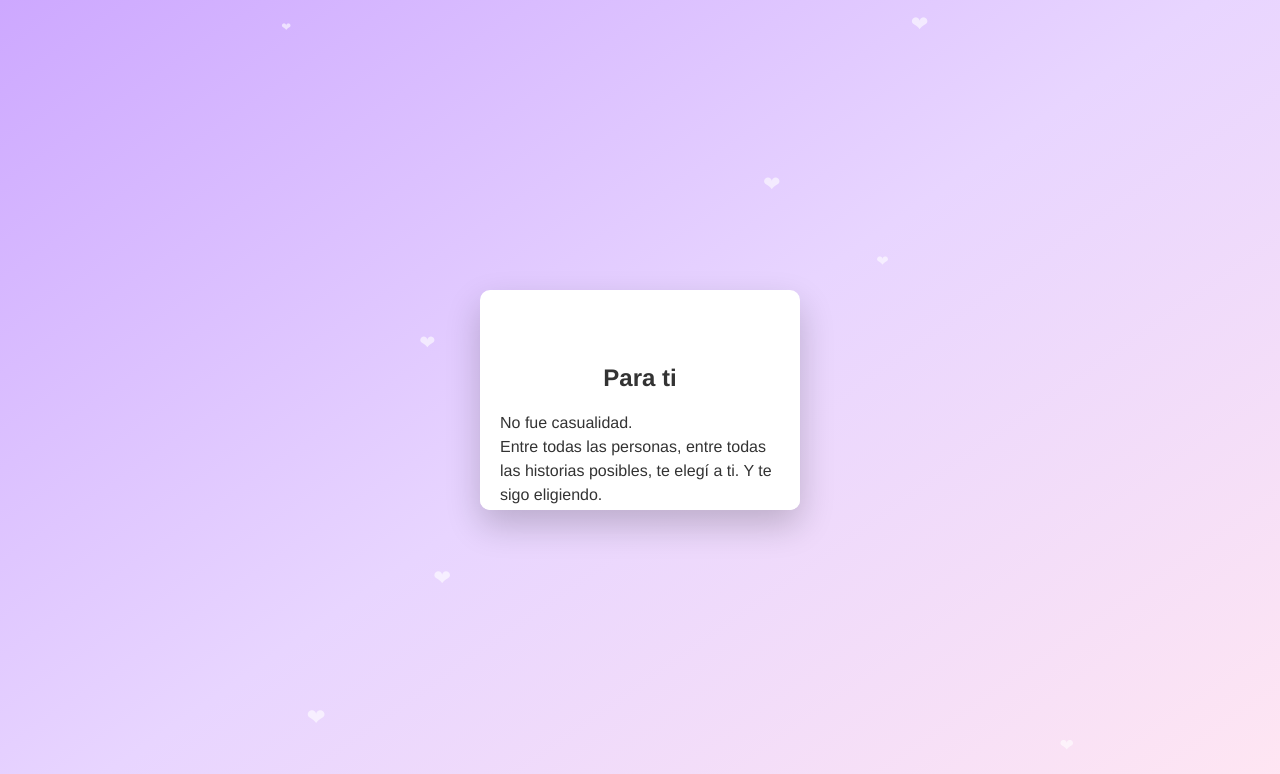
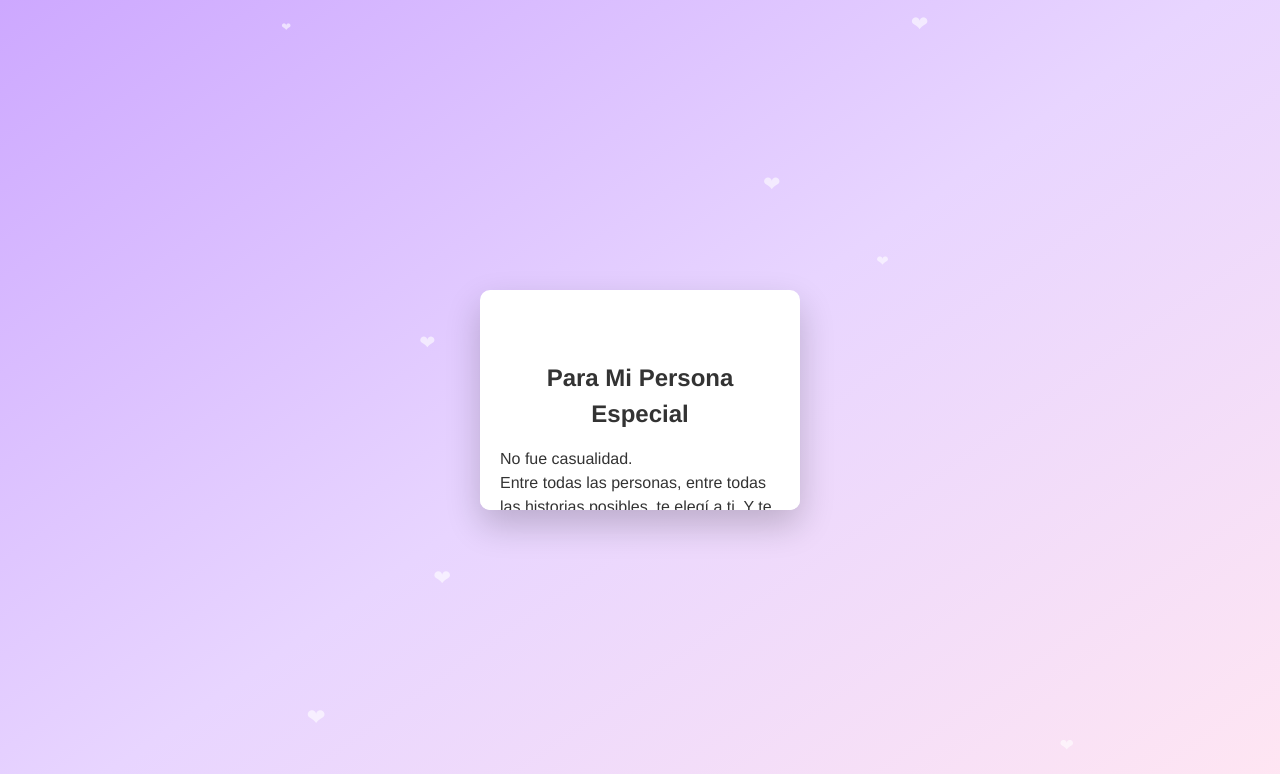
Before and after one commit to VHS50599/Para-Mi-Monita, a plain HTML site: page index.html in a window 1280 px wide. Both pictures are taken after a click on the element "❤️". Shown: the top 774 px of the page. Drawn offline with Linux system fonts and the light colour scheme.

Commit message:
Update index.html

```diff
--- a/index.html
+++ b/index.html
@@ -109,7 +109,7 @@ body {
     <div class="envelope">
         <div class="flap" id="flap"></div>
         <div class="letter" id="letter">
-            <h1>Para ti</h1>
+            <h1>Para Mi Persona Especial</h1>
             <p>No fue casualidad.<br>
             Entre todas las personas, entre todas las historias posibles, te elegí a ti. Y te sigo eligiendo.</p>
 
@@ -156,4 +156,5 @@ for(let i=0; i<totalHearts; i++){
 </script>
 
 </body>
+
 </html>
```
